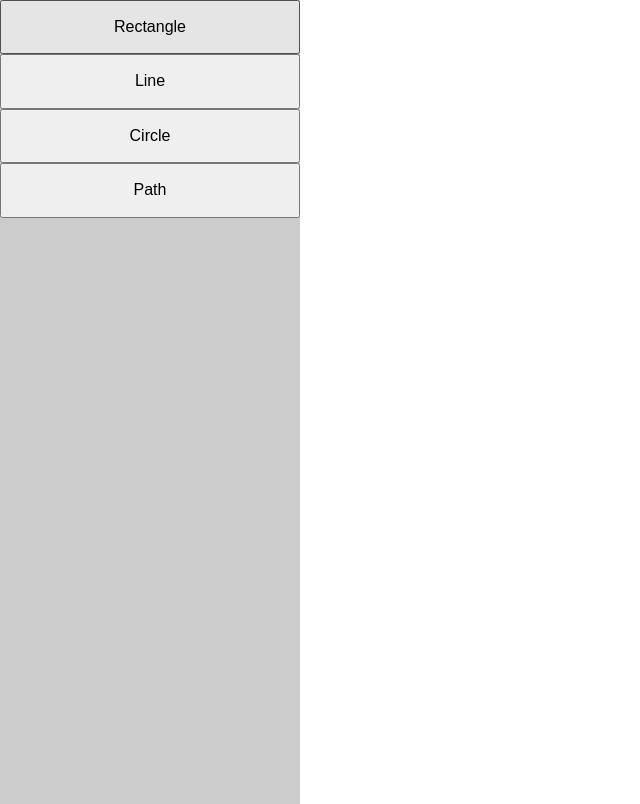
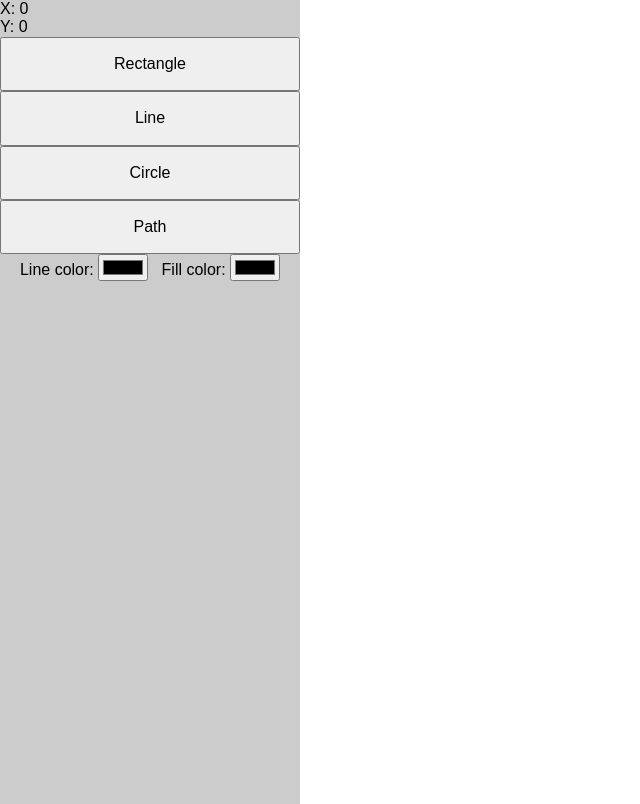
Before and after one commit to klongmarch/draw, a website: page program.html in a window 1280 px wide. Shown: the whole page, without its empty margins (0-640 px from the left). Drawn offline with nearby package versions, Linux system fonts and the light colour scheme.

Commit message:
add color picker

```diff
--- a/program.html
+++ b/program.html
@@ -11,13 +11,21 @@
       <div class="wrapper">
         <nav>
           <ul>
+            <li id="trackX"></li>
+            <li id="trackY"></li>
             <li><button id="btnRect">Rectangle</button></li>
             <li><button id="btnLine">Line</button></li>
             <li><button id="btnCircle">Circle</button></li>
             <li><button id="btnPath">Path</button></li>
-            <li id="trackX"></li>
-            <li id="trackY"></li>
           </ul>
+          <div style="text-align: center">
+            <label for="strokeStyle">Line color:</label>
+            <input type="color" id="strokeStyle" name="fillStyle">
+            &nbsp
+
+            <label for="fillStyle">Fill color:</label>
+            <input type="color" id="fillStyle" name="fillStyle">
+          </div>
         </nav>
         <main></main>
       </div>
--- a/src/js/main.js
+++ b/src/js/main.js
@@ -33,10 +33,33 @@ var draw = (function() {
         //What shape are we drawing?
         shape='';
 
-        //Are we drawimg a path?
+        //Are we drawing a path?
         isDrawing=false;
 
+        // colors of the shapes.
+        // random color can use this:
+        // ctx.fillStyle = '#'+Math.floor(Math.random()*16777215).toString(16);
+        strokeStyle="#000000";
+        fillStyle="#000000";
+
     return {
+        // Set/get the shape colors
+        setStrokeStyle: function(color) {
+            strokeStyle = color;
+        },
+
+        setFillStyle: function(color) {
+            fillStyle = color;
+        },
+
+        getStrokeStyle: function() {
+            return strokeStyle;
+        },
+
+        getFillStyle: function() {
+            return fillStyle;
+        },
+
         //Set the x,y coords based on current event data
         setXY: function(evt) {
 
@@ -58,9 +81,7 @@ var draw = (function() {
       //Draw a rectangle
       drawRect: function(x,y,h,w) {
 
-        //Start by using random fill colors.
-        ctx.fillStyle = '#'+Math.floor(Math.random()*16777215).toString(16);
-
+        ctx.fillStyle = this.getFillStyle();
         ctx.fillRect (x1,y1,(x2-x1),(y2-y1));
 
       },
@@ -116,8 +137,7 @@ var draw = (function() {
 
         //Draw a line
         drawLine: function() {
-            //Start by using random fill colors.
-            ctx.strokeStyle = '#'+Math.floor(Math.random()*16777215).toString(16);
+            ctx.strokeStyle = this.getStrokeStyle();
             ctx.beginPath();
             ctx.moveTo(x1, y1);
             ctx.lineTo(x2, y2);
@@ -127,8 +147,8 @@ var draw = (function() {
         //Draw a circle
         drawCircle: function() {
 
-            ctx.strokeStyle = '#'+Math.floor(Math.random()*16777215).toString(16);
-            ctx.fillStyle = '#'+Math.floor(Math.random()*16777215).toString(16);
+            ctx.strokeStyle = this.getStrokeStyle();
+            ctx.fillStyle = this.getFillStyle();
 
             let a = (x1-x2)
             let b = (y1-y2)
@@ -142,8 +162,7 @@ var draw = (function() {
 
         drawPath: function() {
             //console.log({x1:x,y1:y,x2:x2,y2:y2});
-            //Start by using random fill colors.
-            ctx.strokeStyle = '#'+Math.floor(Math.random()*16777215).toString(16);
+            ctx.strokeStyle = this.getStrokeStyle();
             ctx.beginPath();
             ctx.moveTo(lx, ly);
             ctx.lineTo(x, y);
@@ -155,7 +174,10 @@ var draw = (function() {
         canvas.width = mWidth;
         canvas.height = mHeight;
         document.querySelector('main').appendChild(canvas);
+        this.writeXY();
 
+        document.getElementById('strokeStyle').value=this.getStrokeStyle();
+        document.getElementById('fillStyle').value=this.getFillStyle();
       }
     };
 
@@ -205,3 +227,9 @@ document.getElementById('btnCircle').addEventListener('click',function(){
 document.getElementById('btnPath').addEventListener('click', function(){
     draw.setShape('path');
 }, false);
+
+document.getElementById('strokeStyle').addEventListener('change', (e)=>{
+    draw.setStrokeStyle(e.target.value);}, false);
+
+document.getElementById('fillStyle').addEventListener('change', (e)=>{
+    draw.setFillStyle(e.target.value);}, false);
```
